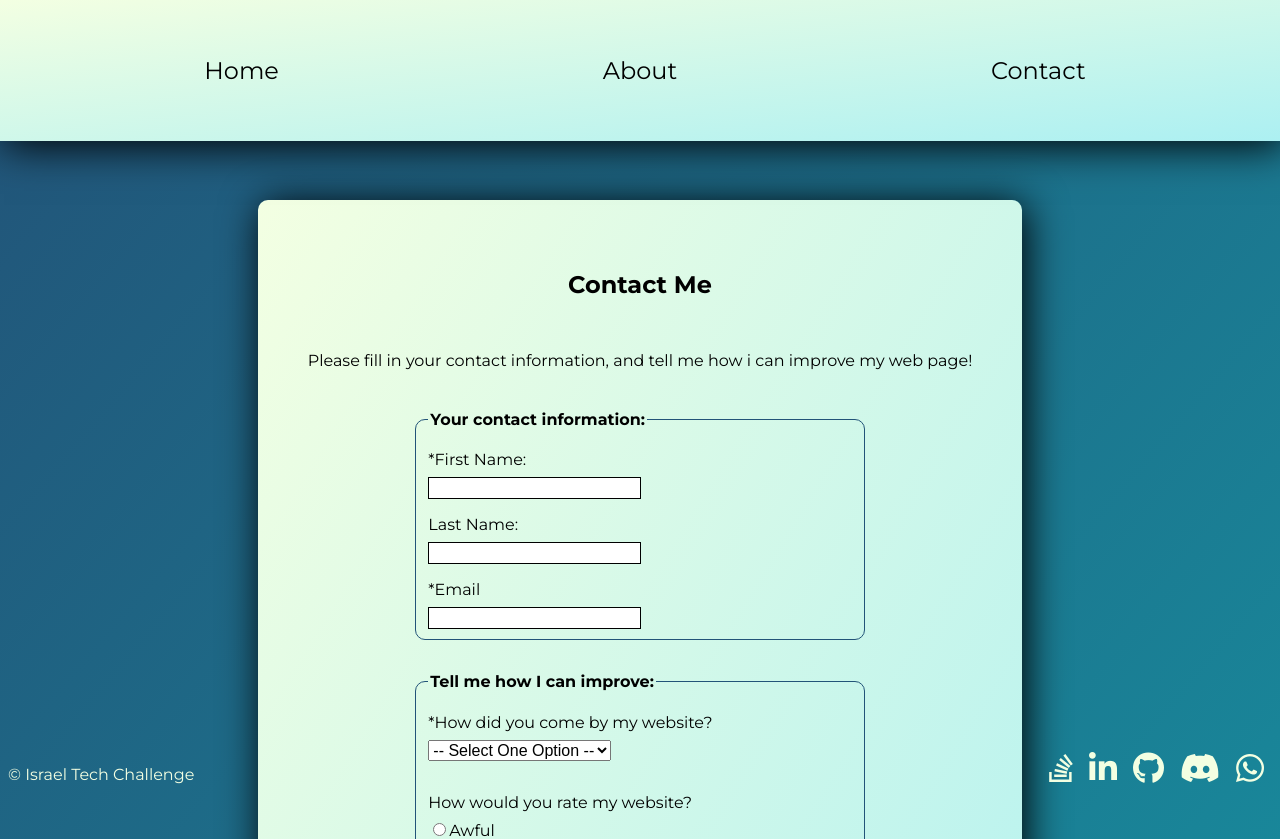
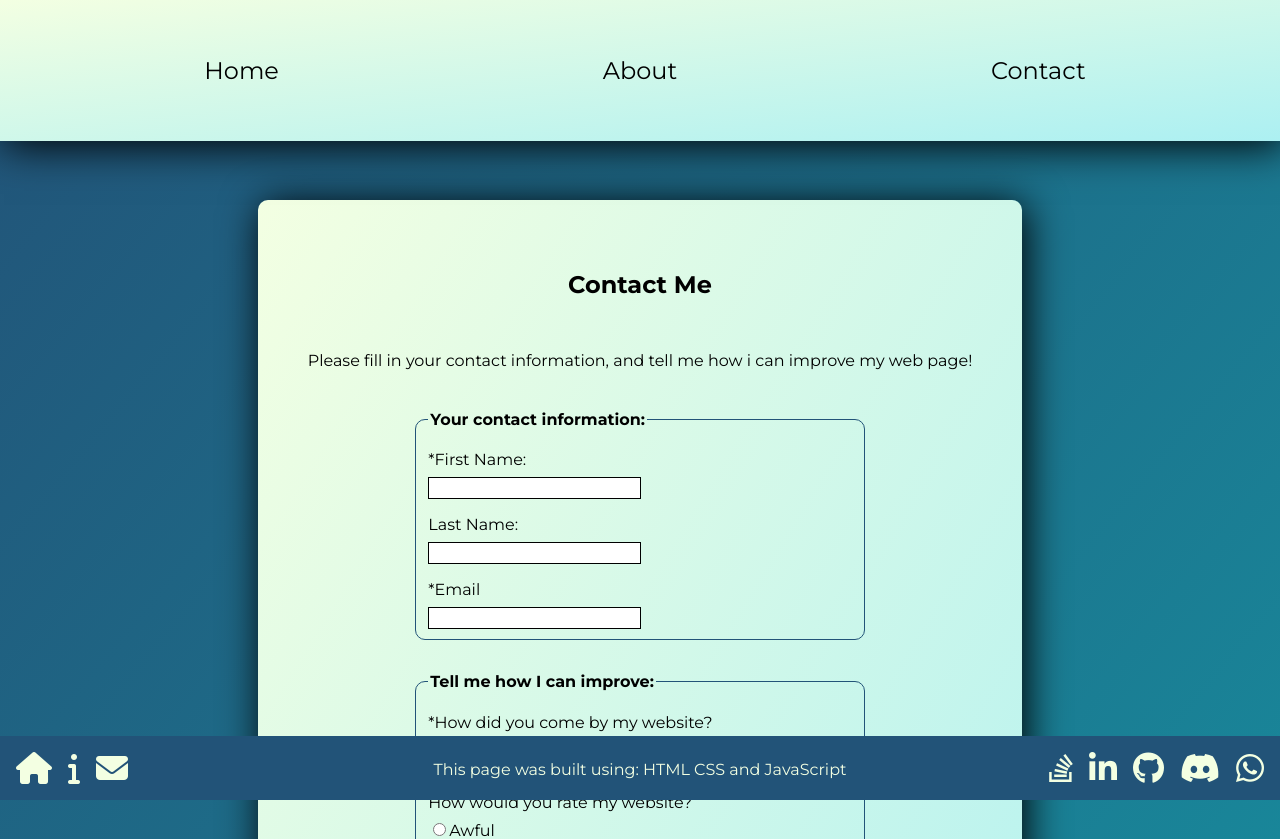
Before and after one commit to Giltr749/Giltr749.github.io, a plain HTML site: page contact.html in a window 1280 px wide. Shown: the top 839 px of the page. Drawn offline with Linux system fonts and the light colour scheme.

Commit message:
Added Footer

```diff
--- a/contact.html
+++ b/contact.html
@@ -65,8 +65,17 @@
             </form>
         </div>
         </div>
-    </section>
-          <div class="itc">&#169; Israel Tech Challenge</div>
+        <footer>
+            <div class="footerlinks">
+              <ul>
+                <li><a href="index.html"><i class="fas fa-home fa-2x"></i></a></li>
+                <li><a href="about.html"><i class="fas fa-info fa-2x"></i></a></li>
+                <li><a href="contact.html"><i class="fas fa-envelope fa-2x"></i></a></li>
+              </ul>
+            </div>
+            <div class="built" id="built">
+                This page was built using:
+              </div>
             <div class="socials">
               <ul>
                 <li><a href="https://stackoverflow.com/users/17871081/giltr?tab=profile" target="_blank"><i class="fab fa-stack-overflow fa-2x"></i></a></li>
@@ -76,6 +85,8 @@
                 <li><a href="https://wa.me/972542203260" target="_blank"><i class="fab fa-whatsapp fa-2x"></i></a></li>
               </ul>
             </div>
+          </footer>
+    </section>
       <script src="contact.js"></script>
 </body>
 </html>
--- a/contact.js
+++ b/contact.js
@@ -60,3 +60,19 @@ subBtn.addEventListener(`click`, function(){
         console.log(`You requested that I don't contact you.`)
     }
 });
+
+
+function $(x) {
+    return document.getElementById(x);
+  }
+
+const langs = ["HTML", "CSS", "JavaScript"];
+let used = $(`built`).textContent;
+
+for(let i=0; i<=(langs.length-1); i++){
+  if (i === langs.length-1)
+    used += `and `;
+  used += (langs[i]+` `);;
+}
+
+$(`built`).textContent = used ;
--- a/style.css
+++ b/style.css
@@ -71,9 +71,8 @@ body {
   display: flex;
   flex-direction: column;
   justify-content: center;
-  margin: 50px;
+  margin: 50px 50px 100px 50px;
   padding: 50px;
-
 }
 
 .page-wrapper {
@@ -113,7 +112,6 @@ nav {
   top: 0;
   left: 0;
   width: 100%;
-  /* margin-left: -1rem; */
 }
 
 nav ul {
@@ -157,7 +155,7 @@ a:not([name="navlink"]) {
   color:#F3FFE2;
 }
 
-.itc {
+.footerlinks {
   color: #F3FFE2;
   margin-left: .5rem;
   margin-bottom: 1rem;
@@ -167,10 +165,22 @@ a:not([name="navlink"]) {
   overflow: hidden;
 }
 
+.footerlinks ul {
+  list-style-type: none;
+  padding: 0;
+  margin: 0;
+  display: flex;
+  flex-flow: row nowrap;
+  justify-content: space-evenly;
+}
+
+.footerlinks li {
+  margin: 0 .5rem 0 .5rem;
+}
+
 .socials{
   margin:-2rem 0 0 0;
   padding:0 0 0 200rem;
-  float: right;
   display: flex;
   position: fixed;
   margin-right: .5rem;
@@ -178,13 +188,13 @@ a:not([name="navlink"]) {
   right: 0;
   bottom: 0;
   overflow: hidden;
+  padding-left: 20rem;
 }
 
 .socials ul {
   list-style-type: none;
   padding: 0;
   margin: 0;
-  text-align: center;
   display: flex;
   flex-flow: row nowrap;
   justify-content: space-evenly;
@@ -356,14 +366,33 @@ textarea {
   margin-right: 1em;
 }
 
+footer {
+  background-color: #225378;
+  height: 4rem;
+  width: 100%;
+  position: fixed;
+  bottom: 0;
+  left: 0;
+}
+
+.built {
+  text-align: center;
+  padding: 1.5rem;
+  color: #F3FFE2;
+}
+
 /*
 
 -------------------ICONS------------------
 
-<i class="fab fa-stack-overflow"></i>
-<i class="fab fa-linkedin-in"></i>
-<i class="fab fa-github"></i>
-<i class="fab fa-discord"></i>
-<i class="fab fa-whatsapp"></i>
+<i class="fab fa-stack-overflow"></i>   STACK OVERFLOW
+<i class="fab fa-linkedin-in"></i>      LINKEDIN
+<i class="fab fa-github"></i>           GITHUB
+<i class="fab fa-discord"></i>          DISCORD
+<i class="fab fa-whatsapp"></i>         WHATSAPP
+
+<i class="fas fa-home"></i>             HOME
+<i class="fas fa-info"></i>             ABOUT
+<i class="fas fa-envelope"></i>         CONTACT
 
 */
```
Also changed, not shown: about.html (+13 -2 lines), about.js (+16 -0 lines), index.html (+14 -2 lines), portfolio.js (+10 -4 lines). Lines whose indentation alone changed are shown as unchanged.
